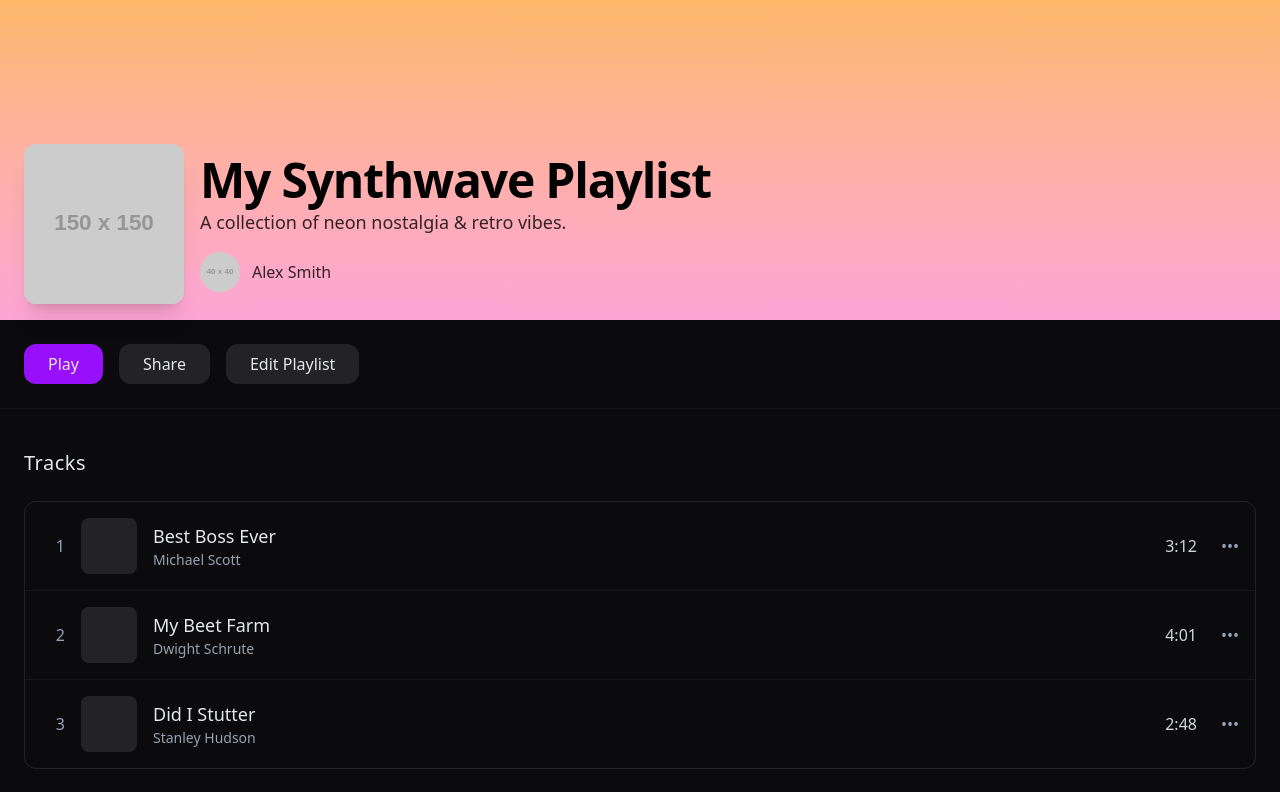
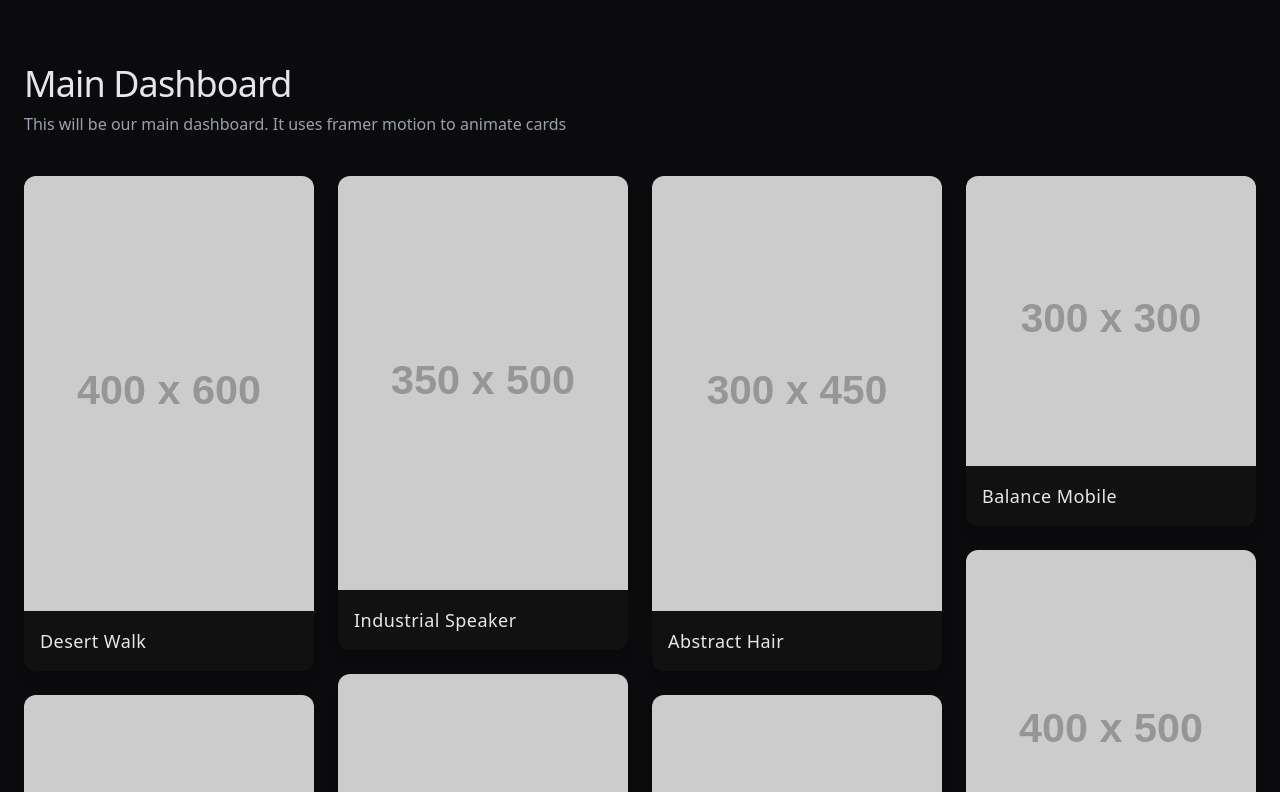
Before and after one commit to Nielson19/mymusicpage, a React app in the folder frontend/: page / in a window 1280 px wide. Shown: the top 792 px of the page. Built offline with nearby package versions, Linux system fonts and the light colour scheme; the HTML template or start-up script is replaced by a standard one.

Commit message:
Main Dashboard initial commit with initial mock design

```diff
--- a/frontend/package.json
+++ b/frontend/package.json
@@ -11,6 +11,7 @@
   },
   "dependencies": {
     "@tailwindcss/vite": "^4.1.14",
+    "framer-motion": "^12.23.24",
     "react": "^19.1.1",
     "react-dom": "^19.1.1",
     "react-icons": "^5.5.0",
--- a/frontend/src/App.tsx
+++ b/frontend/src/App.tsx
@@ -1,5 +1,6 @@
 // import SettingsPageView from "./pages/SettingsPageView";
-import PlaylistPage from "./pages/PlaylistPage";
+// import PlaylistPage from "./pages/PlaylistPage";
+import MainDashboard from "./pages/MainDashboard";
 // import Input from "./components/Input";
 // import SearchBar from "./components/SearchBar";
 // import { IoMdEyeOff } from "react-icons/io";
@@ -7,7 +8,7 @@ import PlaylistPage from "./pages/PlaylistPage";
 function App() {
   return (
     <div className="">
-      <PlaylistPage />
+      <MainDashboard />
     </div>
   );
 }
--- /dev/null
+++ b/frontend/src/pages/MainDashboard.tsx
@@ -0,0 +1,48 @@
+import React from "react";
+import { motion } from "framer-motion";
+
+const items = [
+  { id: 1, img: "https://placehold.co/400x600", title: "Desert Walk" },
+  { id: 2, img: "https://placehold.co/500x400", title: "Soft Shadows" },
+  { id: 3, img: "https://placehold.co/350x500", title: "Industrial Speaker" },
+  { id: 4, img: "https://placehold.co/450x450", title: "Sculpture" },
+  { id: 5, img: "https://placehold.co/300x450", title: "Abstract Hair" },
+  { id: 6, img: "https://placehold.co/500x700", title: "Minimal Form" },
+  { id: 7, img: "https://placehold.co/300x300", title: "Balance Mobile" },
+  { id: 8, img: "https://placehold.co/400x500", title: "Studio Shot" },
+];
+
+export default function MainDashboard() {
+  return (
+    <div className="min-h-screen bg-[#0b0b0d] text-gray-200 p-6 cursor-default">
+      {/* Header */}
+      <div className="w-full py-10">
+        <h1 className="text-4xl font-light tracking-tight mb-2">Main Dashboard</h1>
+        <p className="text-gray-400 max-w-xl">
+          This will be our main dashboard. It uses framer motion to animate cards
+        </p>
+      </div>
+
+      {/* Masonry Grid */}
+      <div className="columns-1 sm:columns-2 lg:columns-3 xl:columns-4 gap-6 space-y-6">
+        {items.map((item) => (
+          <motion.div
+            key={item.id}
+            whileHover={{ scale: 1.02 }}
+            transition={{ type: "spring", stiffness: 200, damping: 15 }}
+            className="break-inside-avoid rounded-xl overflow-hidden bg-[#111] shadow-lg hover:shadow-xl"
+          >
+            <img
+              src={item.img}
+              alt={item.title}
+              className="w-full object-cover"
+            />
+            <div className="p-4">
+              <h3 className="text-lg font-medium tracking-wide">{item.title}</h3>
+            </div>
+          </motion.div>
+        ))}
+      </div>
+    </div>
+  );
+}
```
Also changed, not shown: 1 other file (tests, documents, lock files or other folders).
